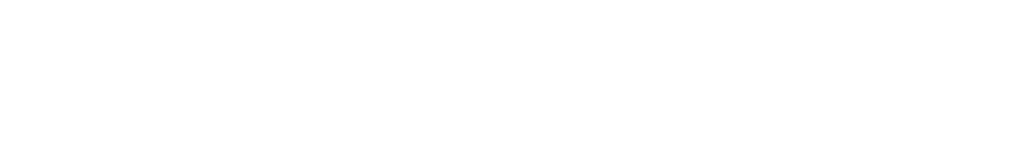
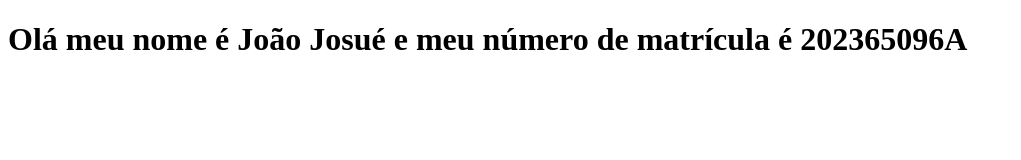
Before and after one commit to ufjf-dcc202/ufjf-dcc202-2024-1-a-atv2-etiontdn, a plain HTML site: page index.html in a window 1280 px wide. Shown: the whole page, without its empty margins (0-1021 px from the left). Drawn offline with Linux system fonts and the light colour scheme.

Commit message:
alterado o body de index.html

```diff
--- a/index.html
+++ b/index.html
@@ -6,6 +6,6 @@
     <title>Document</title>
 </head>
 <body>
-
+    <h1>Olá meu nome é João Josué e meu número de matrícula é 202365096A</h1>
 </body>
 </html>
```
